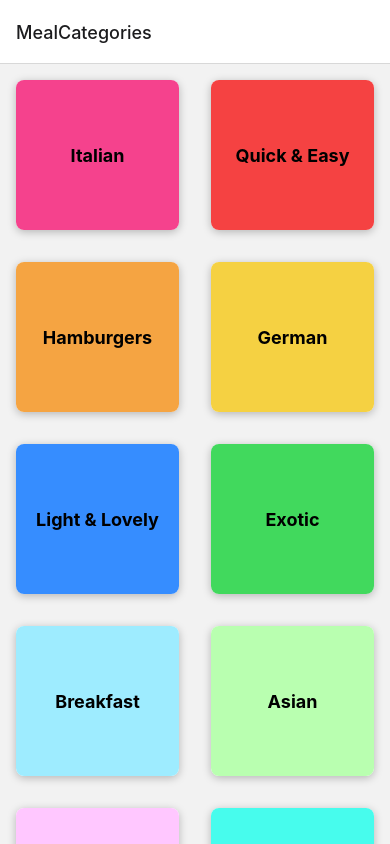
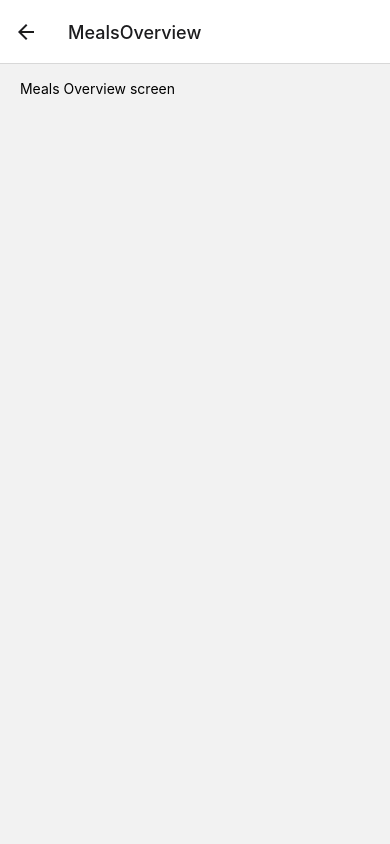
Before and after one commit to Pkphakiso/react-expo-app, a React Native app: screen /MealsOverview in a window 390 px wide. Built offline with nearby package versions, Linux system fonts and the light colour scheme.

Commit message:
navigations stack

```diff
--- a/App.js
+++ b/App.js
@@ -5,6 +5,7 @@ import { StatusBar } from 'expo-status-bar';
 
 import { NavigationContainer } from '@react-navigation/native';
 import { createNativeStackNavigator } from '@react-navigation/native-stack';
+import MealsOverviewScreen from './screens/MealsOverviewScreen';
 
 const Stack = createNativeStackNavigator();
 
@@ -16,9 +17,12 @@ export default function App() {
 
       <NavigationContainer>
         <Stack.Navigator>
+
           <Stack.Screen name='MealCategories' component={CategoriesScreen} />
+
+          <Stack.Screen name='MealsOverview' component={MealsOverviewScreen} />
+
         </Stack.Navigator>
-
       </NavigationContainer>
     </>
 
--- a/components/CategoryGridTile.js
+++ b/components/CategoryGridTile.js
@@ -1,12 +1,13 @@
 import { Pressable, Text, View, StyleSheet, Platform } from "react-native";
 
-const CategoryGridTile = ({ title, color }) => {
+const CategoryGridTile = ({ title, color , onPress}) => {
   return (
     <View style={styles.gridItem}>
       <Pressable android_ripple={{color:"#ccc"}}
       style={({pressed})=>[
         styles.button, pressed ? styles.buttonPressed : null,
       ]}
+      onPress={onPress}
       >
         <View style={[styles.innerContainer,{backgroundColor:color} ]}>
             <Text style={styles.title}>{title}</Text>
--- a/screens/CategoriesScreen.js
+++ b/screens/CategoriesScreen.js
@@ -2,12 +2,21 @@ import { FlatList, StyleSheet, View } from "react-native";
 import { CATEGORIES } from "../data/dummy-data";
 import CategoryGridTile from "../components/CategoryGridTile";
 
-function renderCategorieItem({ item }) {
-    return <CategoryGridTile title={item.title} color={item.color}/>;
-  //return <CategoryGridTile title={item.title} color={item.color} /> ;
-}
 
-const CategoriesScreen = () => {
+
+const CategoriesScreen = ({navigation}) => {
+
+  function renderCategorieItem({ item }) {
+
+    function pressHandler(){
+      navigation.navigate("MealsOverview");
+    }
+    return <CategoryGridTile title={item.title} color={item.color} onPress={pressHandler}/>;
+
+    //return <CategoryGridTile title={item.title} color={item.color} /> ;
+
+  }
+
   return (
     <View style={styles.container}>
       <FlatList
--- /dev/null
+++ b/screens/MealsOverviewScreen.js
@@ -0,0 +1,19 @@
+import { StyleSheet, Text, View } from "react-native";
+import { MEALS } from "../data/dummy-data";
+
+const MealsOverviewScreen = ()=>{
+    return (
+        <View style={styles.container}>
+            <Text> Meals Overview screen</Text>
+        </View>
+    )
+}
+
+export default MealsOverviewScreen;
+const styles = StyleSheet.create({
+    container:{
+        flex:1,
+        padding:16,
+    },
+
+})
```
